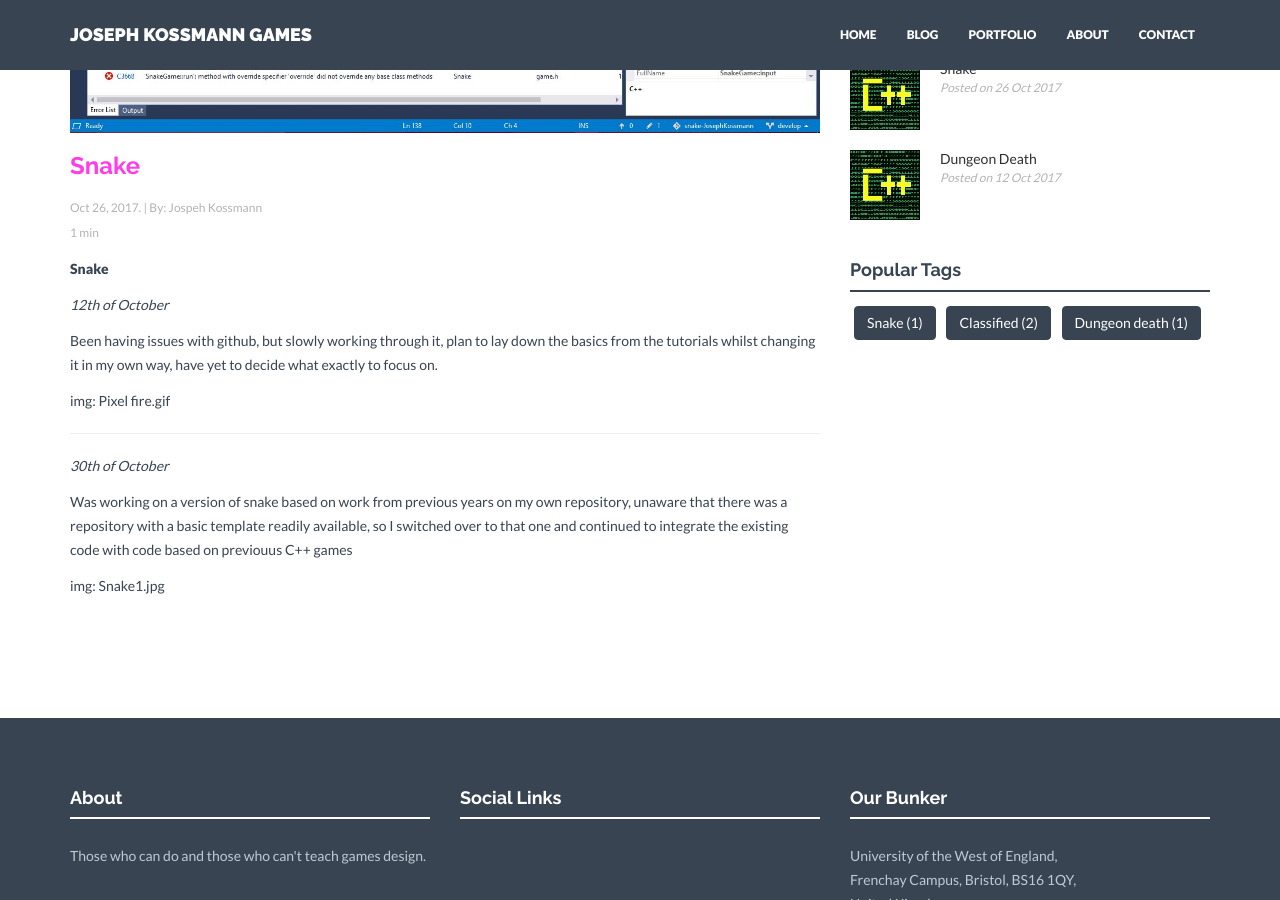
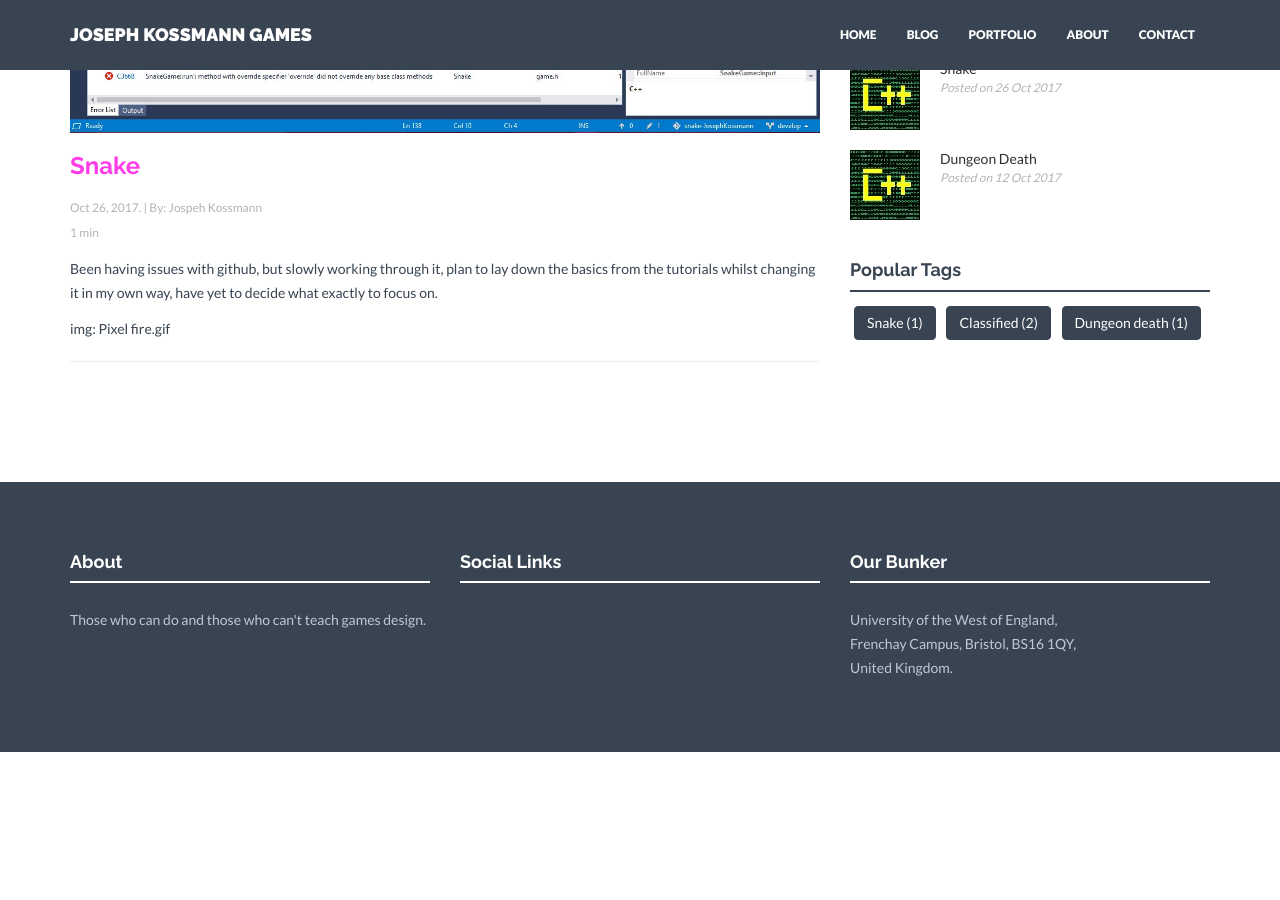
Before and after one commit to JosephKossmann/JosephKossmann.github.io, a Jekyll site: the page built from _posts/2017-10-26-snake-game2.markdown, in a window 1280 px wide and 900 px high, scrolled down 524 px. Built offline with Jekyll 4.4.1, drawn with Linux system fonts in a browser that asks for light colours; nearby versions of some CDN libraries; a file with an impossible date is left out; after the commit the page ends 1276 px from its top, so only the background shows below that.

Commit message:
Update 2017-10-26-snake-game2.markdown

```diff
--- a/_posts/2017-10-26-snake-game2.markdown
+++ b/_posts/2017-10-26-snake-game2.markdown
@@ -12,19 +12,9 @@ thumb: c_thumb.jpg
 published: true
 ---
 
-<b>Snake</b>
-
-<i>12th of October</i>
-
 Been having issues with github, but slowly working through it, plan to lay down the basics from the tutorials whilst changing it in my own way, have yet to decide what exactly to focus on.
 
 
 img: Pixel fire.gif
 
 ---
-
-<i>30th of October</i>
-
-Was working on a version of snake based on work from previous years on my own repository, unaware that there was a repository with a basic template readily available, so I switched over to that one and continued to integrate the existing code with code based on previouus C++ games
-
-img: Snake1.jpg
```
